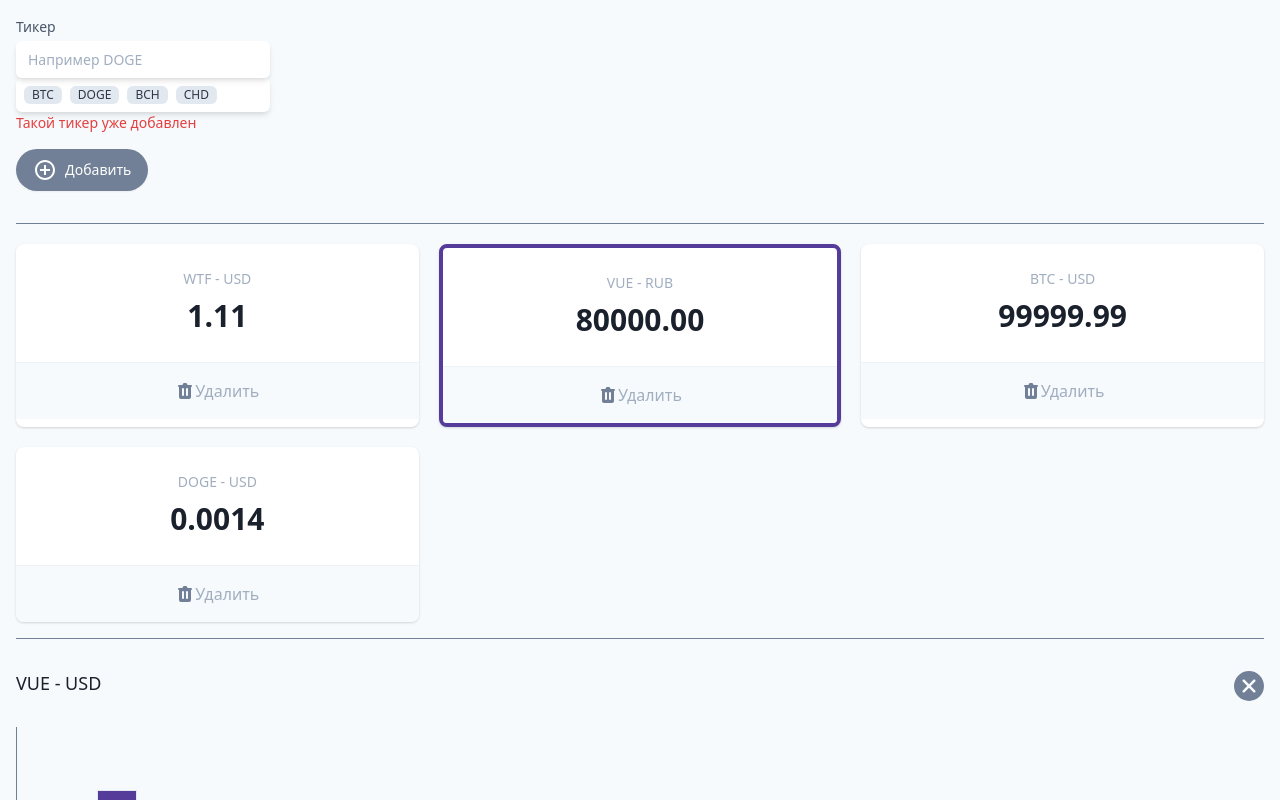
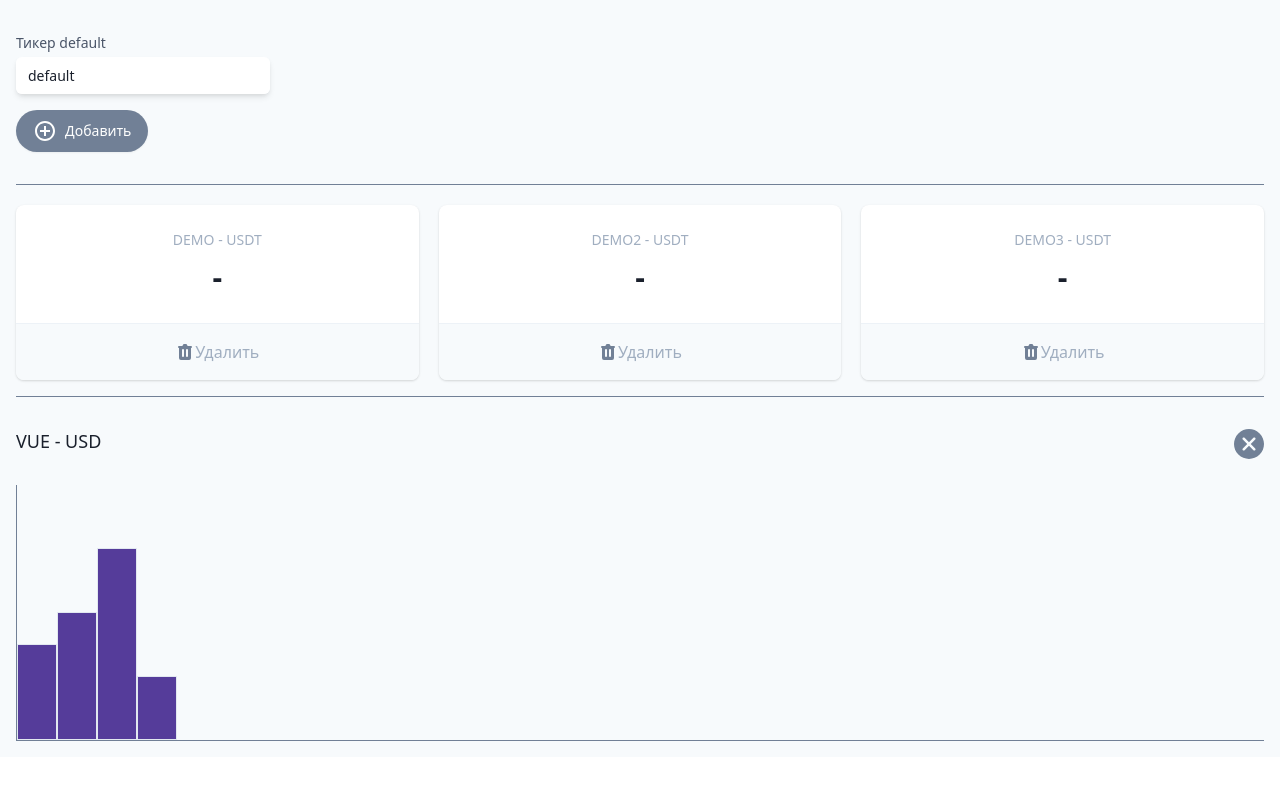
Before and after one commit to godgivenNick/vueStudy, a Vue app in the folder vue-study/: page / in a window 1280 px wide. Shown: the top 800 px of the page. Built offline with nearby package versions, Linux system fonts and the light colour scheme.

Commit message:
Закончен первый урок ( #11 )

```diff
--- a/vue-study/src/App.vue
+++ b/vue-study/src/App.vue
@@ -1,39 +1,17 @@
 <template>
   <div class="container mx-auto flex flex-col items-center bg-gray-100 p-4">
-    <div
-      class="fixed w-100 h-100 opacity-80 bg-purple-800 inset-0 z-50 flex items-center justify-center"
-      style="display: none;"
-    >
-      <svg
-        class="animate-spin -ml-1 mr-3 h-12 w-12 text-white"
-        xmlns="http://www.w3.org/2000/svg"
-        fill="none"
-        viewBox="0 0 24 24"
-      >
-        <circle
-          class="opacity-25"
-          cx="12"
-          cy="12"
-          r="10"
-          stroke="currentColor"
-          stroke-width="4"
-        ></circle>
-        <path
-          class="opacity-75"
-          fill="currentColor"
-          d="M4 12a8 8 0 018-8V0C5.373 0 0 5.373 0 12h4zm2 5.291A7.962 7.962 0 014 12H0c0 3.042 1.135 5.824 3 7.938l3-2.647z"
-        ></path>
-      </svg>
-    </div>
     <div class="container">
+      <div class="w-full my-4"></div>
       <section>
         <div class="flex">
           <div class="max-w-xs">
             <label for="wallet" class="block text-sm font-medium text-gray-700">
-              Тикер
+              Тикер {{ ticker }}
             </label>
             <div class="mt-1 relative rounded-md shadow-md">
               <input
+                v-model="ticker"
+                @keydown.enter="add()"
                 type="text"
                 name="wallet"
                 id="wallet"
@@ -41,34 +19,10 @@
                 placeholder="Например DOGE"
               />
             </div>
-            <div
-              class="flex bg-white shadow-md p-1 rounded-md shadow-md flex-wrap"
-            >
-              <span
-                class="inline-flex items-center px-2 m-1 rounded-md text-xs font-medium bg-gray-300 text-gray-800 cursor-pointer"
-              >
-                BTC
-              </span>
-              <span
-                class="inline-flex items-center px-2 m-1 rounded-md text-xs font-medium bg-gray-300 text-gray-800 cursor-pointer"
-              >
-                DOGE
-              </span>
-              <span
-                class="inline-flex items-center px-2 m-1 rounded-md text-xs font-medium bg-gray-300 text-gray-800 cursor-pointer"
-              >
-                BCH
-              </span>
-              <span
-                class="inline-flex items-center px-2 m-1 rounded-md text-xs font-medium bg-gray-300 text-gray-800 cursor-pointer"
-              >
-                CHD
-              </span>
-            </div>
-            <div class="text-sm text-red-600">Такой тикер уже добавлен</div>
           </div>
         </div>
         <button
+          @click="add()"
           type="button"
           class="my-4 inline-flex items-center py-2 px-4 border border-transparent shadow-sm text-sm leading-4 font-medium rounded-full text-white bg-gray-600 hover:bg-gray-700 transition-colors duration-300 focus:outline-none focus:ring-2 focus:ring-offset-2 focus:ring-gray-500"
         >
@@ -89,114 +43,28 @@
         </button>
       </section>
 
-      <hr class="w-full border-t border-gray-600 my-4" />
+      <hr
+        v-if="tickers.length > 0"
+        class="w-full border-t border-gray-600 my-4"
+      />
       <dl class="mt-5 grid grid-cols-1 gap-5 sm:grid-cols-3">
         <div
+          v-for="t in tickers"
+          :key="t.name"
+          @click="sel = t"
           class="bg-white overflow-hidden shadow rounded-lg border-purple-800 border-solid cursor-pointer"
         >
           <div class="px-4 py-5 sm:p-6 text-center">
             <dt class="text-sm font-medium text-gray-500 truncate">
-              WTF - USD
+              {{ t.name }} - USDT
             </dt>
             <dd class="mt-1 text-3xl font-semibold text-gray-900">
-              1.11
+              {{ t.price }}
             </dd>
           </div>
           <div class="w-full border-t border-gray-200"></div>
           <button
-            class="flex items-center justify-center font-medium w-full bg-gray-100 px-4 py-4 sm:px-6 text-md text-gray-500 hover:text-gray-600 hover:bg-gray-200 hover:opacity-20 transition-all focus:outline-none"
-          >
-            <svg
-              class="h-5 w-5"
-              xmlns="http://www.w3.org/2000/svg"
-              viewBox="0 0 20 20"
-              fill="#718096"
-              aria-hidden="true"
-            >
-              <path
-                fill-rule="evenodd"
-                d="M9 2a1 1 0 00-.894.553L7.382 4H4a1 1 0 000 2v10a2 2 0 002 2h8a2 2 0 002-2V6a1 1 0 100-2h-3.382l-.724-1.447A1 1 0 0011 2H9zM7 8a1 1 0 012 0v6a1 1 0 11-2 0V8zm5-1a1 1 0 00-1 1v6a1 1 0 102 0V8a1 1 0 00-1-1z"
-                clip-rule="evenodd"
-              ></path>
-            </svg>
-            Удалить
-          </button>
-        </div>
-        <div
-          class="bg-white overflow-hidden shadow rounded-lg border-purple-800 border-solid border-4 cursor-pointer"
-        >
-          <div class="px-4 py-5 sm:p-6 text-center">
-            <dt class="text-sm font-medium text-gray-500 truncate">
-              VUE - RUB
-            </dt>
-            <dd class="mt-1 text-3xl font-semibold text-gray-900">
-              80000.00
-            </dd>
-          </div>
-          <div class="w-full border-t border-gray-200"></div>
-          <button
-            class="flex items-center justify-center font-medium w-full bg-gray-100 px-4 py-4 sm:px-6 text-md text-gray-500 hover:text-gray-600 hover:bg-gray-200 hover:opacity-20 transition-all focus:outline-none"
-          >
-            <svg
-              class="h-5 w-5"
-              xmlns="http://www.w3.org/2000/svg"
-              viewBox="0 0 20 20"
-              fill="#718096"
-              aria-hidden="true"
-            >
-              <path
-                fill-rule="evenodd"
-                d="M9 2a1 1 0 00-.894.553L7.382 4H4a1 1 0 000 2v10a2 2 0 002 2h8a2 2 0 002-2V6a1 1 0 100-2h-3.382l-.724-1.447A1 1 0 0011 2H9zM7 8a1 1 0 012 0v6a1 1 0 11-2 0V8zm5-1a1 1 0 00-1 1v6a1 1 0 102 0V8a1 1 0 00-1-1z"
-                clip-rule="evenodd"
-              ></path>
-            </svg>
-            Удалить
-          </button>
-        </div>
-        <div
-          class="bg-white overflow-hidden shadow rounded-lg border-purple-800 border-solid cursor-pointer"
-        >
-          <div class="px-4 py-5 sm:p-6 text-center">
-            <dt class="text-sm font-medium text-gray-500 truncate">
-              BTC - USD
-            </dt>
-            <dd class="mt-1 text-3xl font-semibold text-gray-900">
-              99999.99
-            </dd>
-          </div>
-          <div class="w-full border-t border-gray-200"></div>
-          <button
-            class="flex items-center justify-center font-medium w-full bg-gray-100 px-4 py-4 sm:px-6 text-md text-gray-500 hover:text-gray-600 hover:bg-gray-200 hover:opacity-20 transition-all focus:outline-none"
-          >
-            <svg
-              class="h-5 w-5"
-              xmlns="http://www.w3.org/2000/svg"
-              viewBox="0 0 20 20"
-              fill="#718096"
-              aria-hidden="true"
-            >
-              <path
-                fill-rule="evenodd"
-                d="M9 2a1 1 0 00-.894.553L7.382 4H4a1 1 0 000 2v10a2 2 0 002 2h8a2 2 0 002-2V6a1 1 0 100-2h-3.382l-.724-1.447A1 1 0 0011 2H9zM7 8a1 1 0 012 0v6a1 1 0 11-2 0V8zm5-1a1 1 0 00-1 1v6a1 1 0 102 0V8a1 1 0 00-1-1z"
-                clip-rule="evenodd"
-              ></path>
-            </svg>
-            Удалить
-          </button>
-        </div>
-        <div
-          class="bg-white overflow-hidden shadow rounded-lg border-purple-800 border-solid cursor-pointer"
-        >
-          <div class="px-4 py-5 sm:p-6 text-center">
-            <dt class="text-sm font-medium text-gray-500 truncate">
-              DOGE - USD
-            </dt>
-            <dd class="mt-1 text-3xl font-semibold text-gray-900">
-              0.0014
-            </dd>
-          </div>
-          <div class="w-full border-t border-gray-200"></div>
-          <button
+            @click="handleDelete(t)"
             class="flex items-center justify-center font-medium w-full bg-gray-100 px-4 py-4 sm:px-6 text-md text-gray-500 hover:text-gray-600 hover:bg-gray-200 hover:opacity-20 transition-all focus:outline-none"
           >
             <svg
@@ -257,7 +125,31 @@
 
 <script>
 export default {
-  name: 'App'
+  name: 'App',
+
+  data() {
+    return {
+      ticker: 'default',
+      tickers: [
+        { name: 'DEMO', price: '-' },
+        { name: 'DEMO2', price: '-' },
+        { name: 'DEMO3', price: '-' },
+      ],
+
+      sel: null,
+    }
+  },
+
+  methods: {
+    add() {
+      const newTicker = { name: this.ticker, price: '-' }
+      this.tickers.push(newTicker)
+    },
+
+    handleDelete(tickerToRemove) {
+      this.tickers = this.tickers.filter((t) => t !== tickerToRemove)
+    },
+  },
 }
 </script>
 
```
